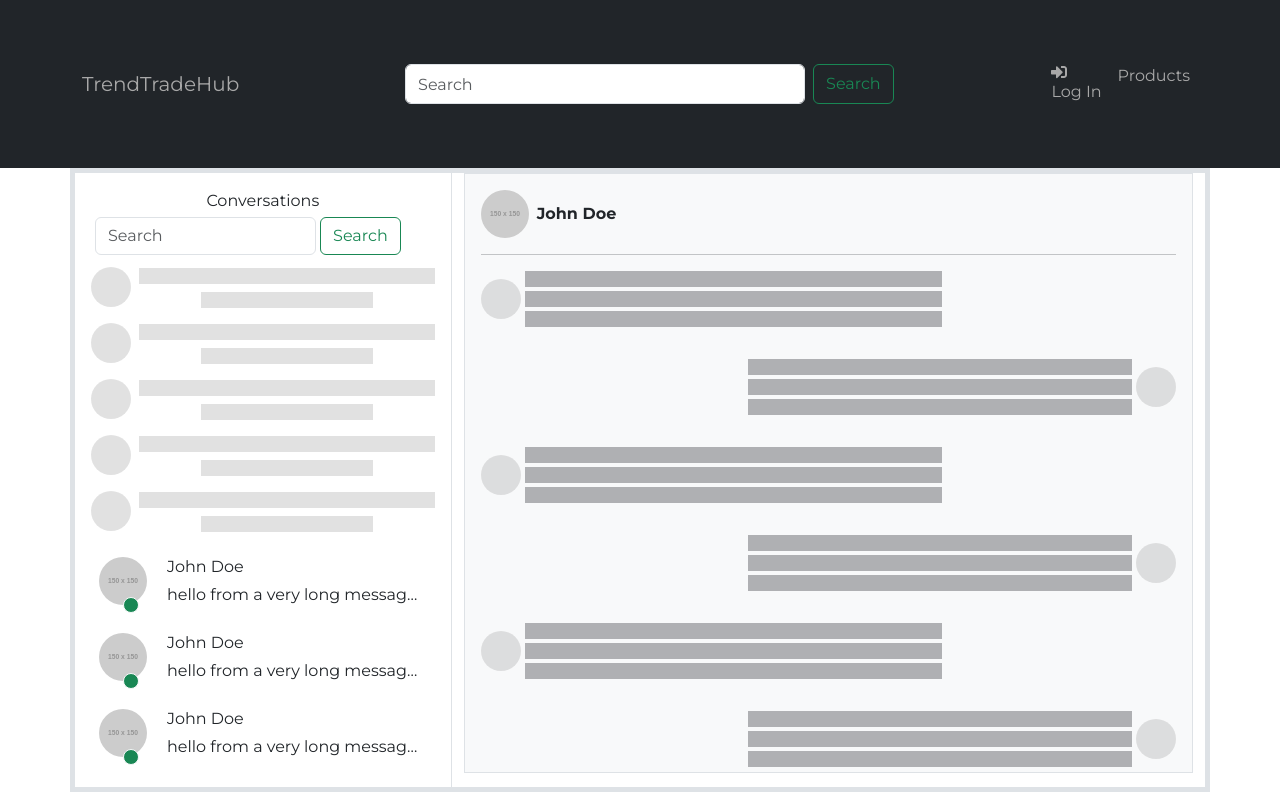
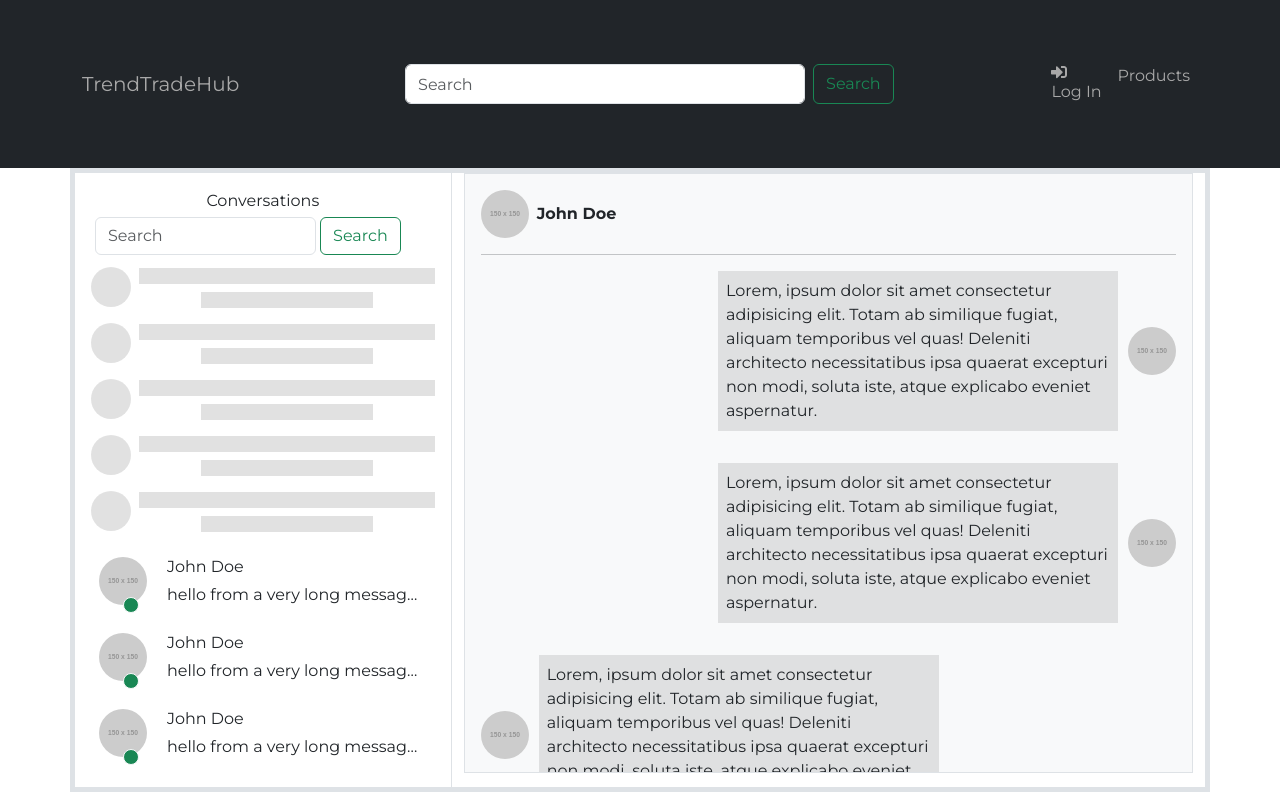
Before and after one commit to j-corp-25/TrendTradeHub, a React (Create React App) app in the folder frontend/: page /conversations in a window 1280 px wide. Built offline with nearby package versions, Linux system fonts and the light colour scheme.

Commit message:
add conditional formatting to messages

```diff
--- /dev/null
+++ b/frontend/src/components/Messages/Message.jsx
@@ -0,0 +1,28 @@
+import React from 'react'
+import { Image } from "react-bootstrap";
+
+const Message = ({ myMessage }) => {
+  return (
+    <div className={`d-flex align-items-center mb-2 ${myMessage ? 'justify-content-end' : ''}`}>
+      {!myMessage && (
+        <Image
+          src="https://via.placeholder.com/150"
+          roundedCircle
+          style={{ width: "3rem", height: "3rem", marginRight: "10px" }}
+        />
+      )}
+      <div className="text-start bg-black bg-opacity-10 p-2 " style={{ width: "400px" }}>
+        Lorem, ipsum dolor sit amet consectetur adipisicing elit. Totam ab similique fugiat, aliquam temporibus vel quas! Deleniti architecto necessitatibus ipsa quaerat excepturi non modi, soluta iste, atque explicabo eveniet aspernatur.
+      </div>
+      {myMessage && (
+        <Image
+          src="https://via.placeholder.com/150"
+          roundedCircle
+          style={{ width: "3rem", height: "3rem", marginLeft: "10px" }}
+        />
+      )}
+    </div>
+  )
+}
+
+export default Message
--- a/frontend/src/components/Messages/MessageContainer.jsx
+++ b/frontend/src/components/Messages/MessageContainer.jsx
@@ -1,6 +1,6 @@
 import React from "react";
 import { Container, Row, Col, Image } from "react-bootstrap";
-
+import Message from "./Message"
 const MessageContainer = () => {
   const PlaceholderRows = () => (
     <Row className="gap-1" style={{ width: "60%" }}>
@@ -12,7 +12,7 @@ const MessageContainer = () => {
   return (
     <Container
       className="bg-light border rounded-md p-3"
-      style={{ height: "600px", overflowY: "auto" }}
+      style={{ height: "600px", overflowY: "scroll" }}
     >
       <Row className="align-items-center mb-3">
         <Col xs="auto" className="d-flex align-items-center">
@@ -26,7 +26,7 @@ const MessageContainer = () => {
       </Row>
       <hr />
       <div className="d-flex flex-column gap-4">
-        {true &&
+        {false &&
           [...Array(10)].map((_, i) => (
             <div
               key={i}
@@ -54,6 +54,11 @@ const MessageContainer = () => {
               )}
             </div>
           ))}
+        <Message myMessage={true}/>
+        <Message myMessage={true}/>
+        <Message myMessage={false}/>
+        <Message myMessage={false}/>
+        <Message myMessage={true}/>
       </div>
     </Container>
   );
```
